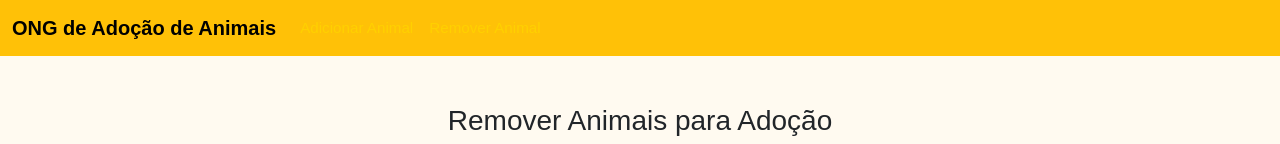
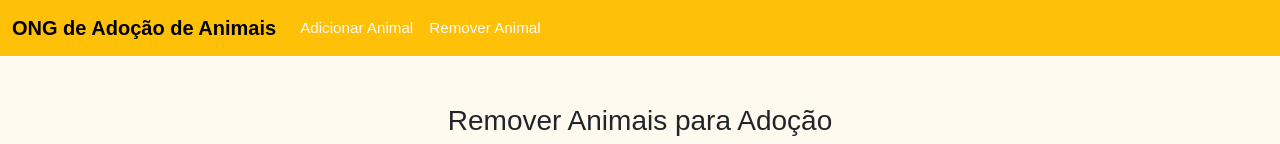
Before and after one commit to emylyzinha/Univali_Projeto_ONG_Defesa_Animal, a website: page remover.html in a window 1280 px wide. Shown: the top 144 px of the page. Drawn offline with nearby package versions, Linux system fonts and the light colour scheme.

Commit message:
Update remover.html

```diff
--- a/remover.html
+++ b/remover.html
@@ -17,10 +17,10 @@
             <div class="collapse navbar-collapse" id="navbarNav">
                 <ul class="navbar-nav">
                     <li class="nav-item">
-                        <a class="nav-link" href="adicionar.html">Adicionar Animal</a>
+                        <a class="nav-link text-light" href="adicionar.html">Adicionar Animal</a>
                     </li>
                     <li class="nav-item">
-                        <a class="nav-link" href="remover.html">Remover Animal</a>
+                        <a class="nav-link text-light" href="remover.html">Remover Animal</a>
                     </li>
                 </ul>
             </div>
```
